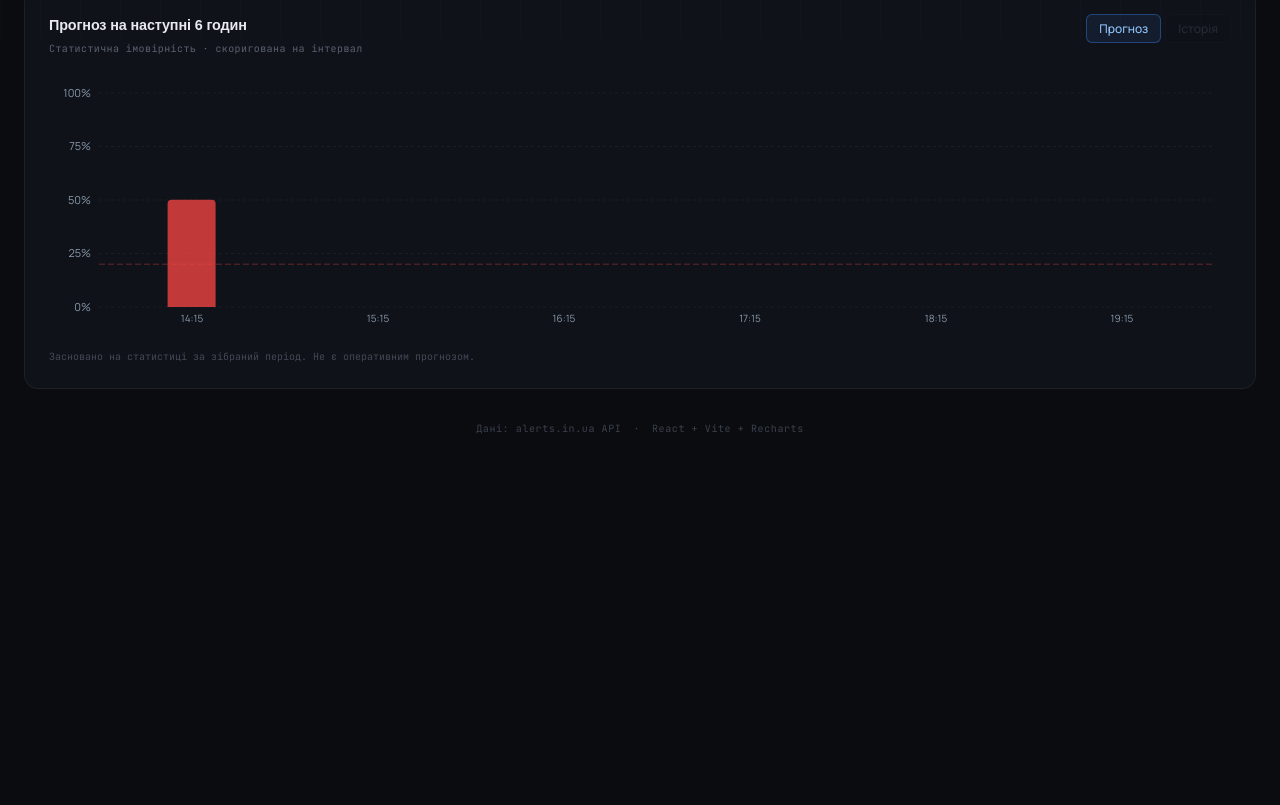
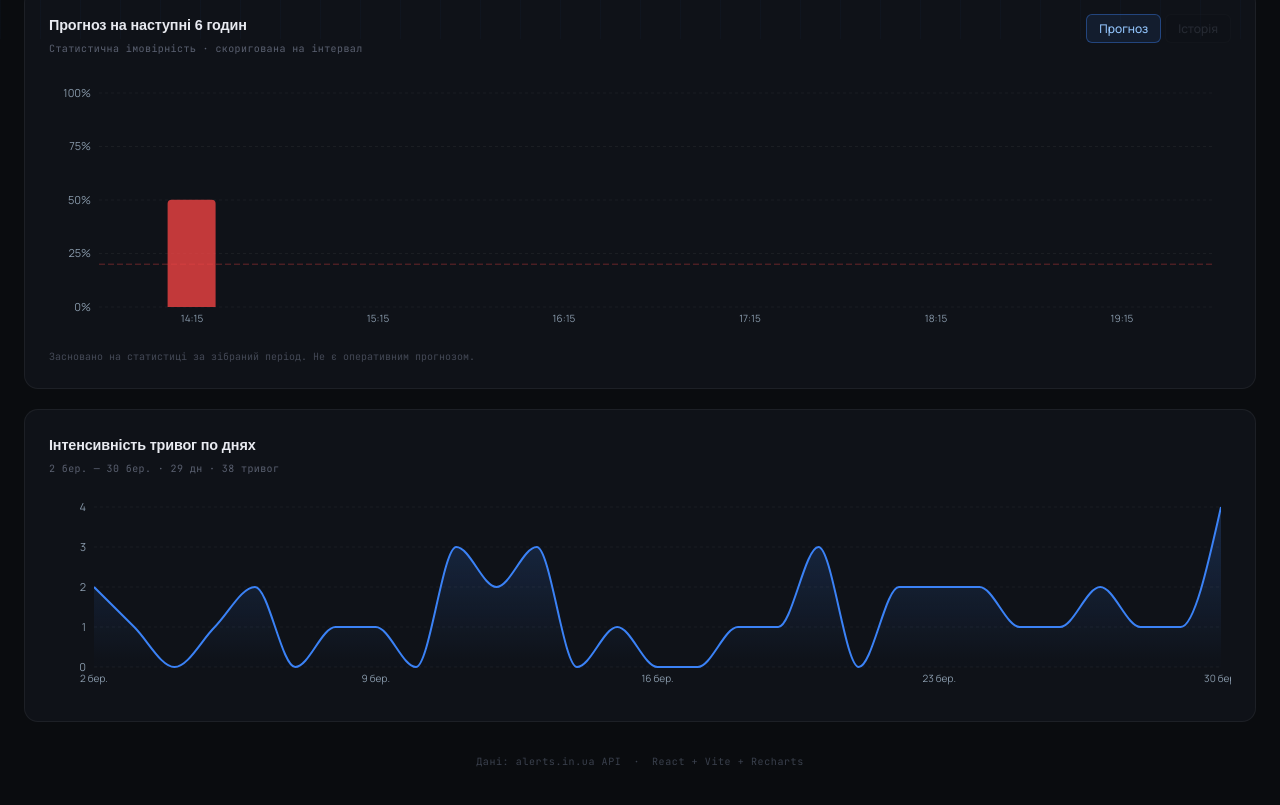
Before and after one commit to viacheslavari-sys/air-alert-dashboard, a React (Vite) app: page / in a window 1280 px wide. Shown: the part 761-1566 px from the top of the page. Before the commit the page ends 1246 px from the top, so only its background shows below. Built offline with nearby package versions, Linux system fonts and the light colour scheme; a web font is replaced by a local one.

Commit message:
Alerts dashboard

```diff
--- a/src/App.jsx
+++ b/src/App.jsx
@@ -4,6 +4,7 @@ import { RegionFilter } from './components/RegionFilter'
 import { StatsCards } from './components/StatsCards'
 import { HeatmapWithFinder } from './components/HeatmapWithFinder'
 import { ForecastChart } from './components/ForecastChart'
+import { DailyAlertsChart } from './components/DailyAlertsChart'
 
 export default function App() {
   var _data     = useAlertsData()
@@ -102,6 +103,10 @@ export default function App() {
               regionKeys={[selectedRegion]}
               forecastHistory={forecastHistory}
             />
+            <DailyAlertsChart
+              alerts={current.alerts}
+              regionKey={selectedRegion}
+            />
           </>
         )}
       </main>
--- /dev/null
+++ b/src/components/DailyAlertsChart.jsx
@@ -0,0 +1,119 @@
+import {
+  AreaChart, Area, XAxis, YAxis, CartesianGrid,
+  Tooltip, ResponsiveContainer,
+} from 'recharts'
+
+const REGION_COLORS = {
+  kyiv    : '#3b82f6',
+  zhytomyr: '#f97316',
+}
+
+function buildDailyData(alerts) {
+  var byDay = {}
+
+  alerts.forEach(function(a) {
+    var day = a.started_at.slice(0, 10)
+    if (!byDay[day]) byDay[day] = 0
+    byDay[day]++
+  })
+
+  // Заповнюємо пропуски нулями між першим і останнім днем
+  var keys = Object.keys(byDay).sort()
+  if (keys.length === 0) return []
+
+  var start = new Date(keys[0])
+  var end   = new Date(keys[keys.length - 1])
+  var rows  = []
+
+  var cur = new Date(start)
+  while (cur <= end) {
+    var key = cur.toISOString().slice(0, 10)
+    rows.push({
+      date : key,
+      label: new Date(key).toLocaleDateString('uk-UA', { day: 'numeric', month: 'short' }),
+      count: byDay[key] || 0,
+    })
+    cur.setDate(cur.getDate() + 1)
+  }
+
+  return rows
+}
+
+function DailyTooltip({ active, payload }) {
+  if (!active || !payload || !payload.length) return null
+  var row = payload[0] && payload[0].payload ? payload[0].payload : {}
+  return (
+    <div className="tooltip-box">
+      <div className="tooltip-hour">{row.label}</div>
+      <div className="tooltip-row">
+        <span className="tooltip-label">Тривог</span>
+        <span className="tooltip-value accent">{row.count}</span>
+      </div>
+    </div>
+  )
+}
+
+export function DailyAlertsChart({ alerts, regionKey }) {
+  var data  = buildDailyData(alerts || [])
+  var color = REGION_COLORS[regionKey] || '#3b82f6'
+  var total = data.reduce(function(s, d) { return s + d.count }, 0)
+  var days  = data.length
+
+  // Показуємо мітки на осі X розріджено залежно від кількості днів
+  var tickInterval = days <= 30 ? 6 : days <= 60 ? 9 : days <= 90 ? 14 : 20
+
+  return (
+    <div className="chart-card">
+      <div className="chart-header">
+        <div>
+          <h2 className="chart-title">Інтенсивність тривог по днях</h2>
+          <p className="chart-subtitle">
+            {days > 0
+              ? data[0].label + ' — ' + data[data.length - 1].label +
+                ' · ' + days + ' дн · ' + total + ' тривог'
+              : 'Немає даних'}
+          </p>
+        </div>
+      </div>
+
+      {data.length === 0 ? (
+        <div className="fc-empty">Немає даних для відображення.</div>
+      ) : (
+        <ResponsiveContainer width="100%" height={200}>
+          <AreaChart data={data} margin={{ top: 10, right: 10, left: -15, bottom: 0 }}>
+            <defs>
+              <linearGradient id="dailyAreaGrad" x1="0" y1="0" x2="0" y2="1">
+                <stop offset="5%"  stopColor={color} stopOpacity={0.35} />
+                <stop offset="95%" stopColor={color} stopOpacity={0.02} />
+              </linearGradient>
+            </defs>
+            <CartesianGrid strokeDasharray="3 3" stroke="rgba(255,255,255,0.05)" vertical={false} />
+            <XAxis
+              dataKey="label"
+              tick={{ fill: '#8899aa', fontSize: 10 }}
+              tickLine={false}
+              axisLine={false}
+              interval={tickInterval}
+            />
+            <YAxis
+              tick={{ fill: '#8899aa', fontSize: 11 }}
+              tickLine={false}
+              axisLine={false}
+              allowDecimals={false}
+            />
+            <Tooltip content={<DailyTooltip />} cursor={{ stroke: 'rgba(255,255,255,0.1)' }} />
+            <Area
+              type="monotone"
+              dataKey="count"
+              stroke={color}
+              strokeWidth={2}
+              fill="url(#dailyAreaGrad)"
+              dot={false}
+              activeDot={{ r: 4, fill: color, strokeWidth: 0 }}
+            />
+          </AreaChart>
+        </ResponsiveContainer>
+      )}
+    </div>
+  )
+}
```
